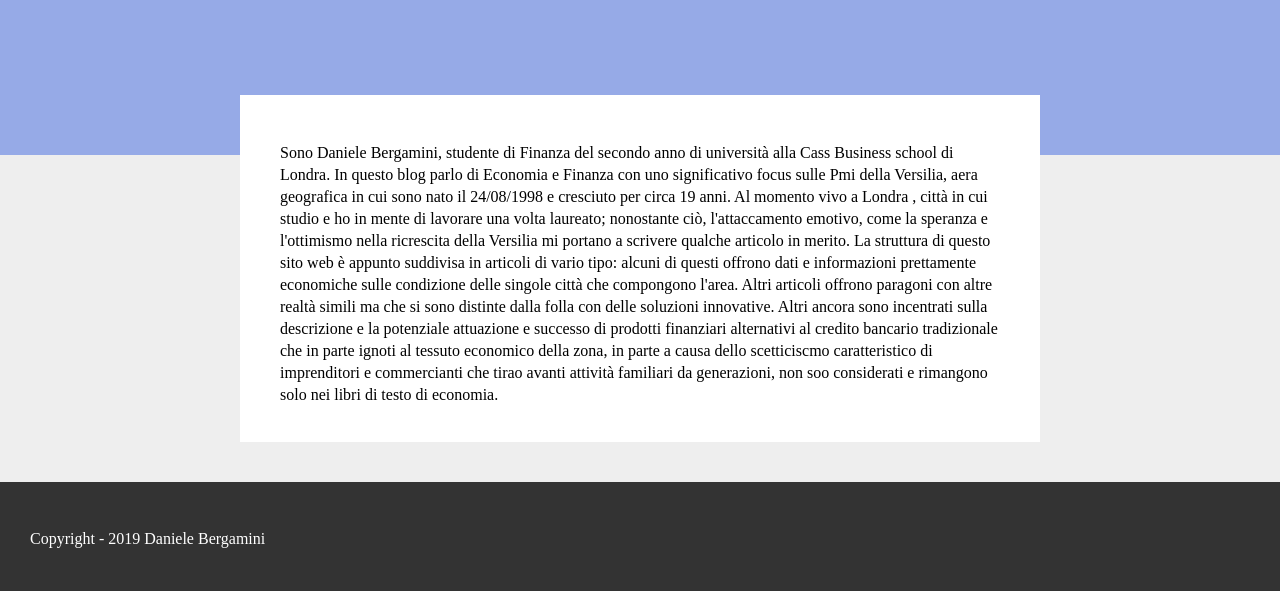
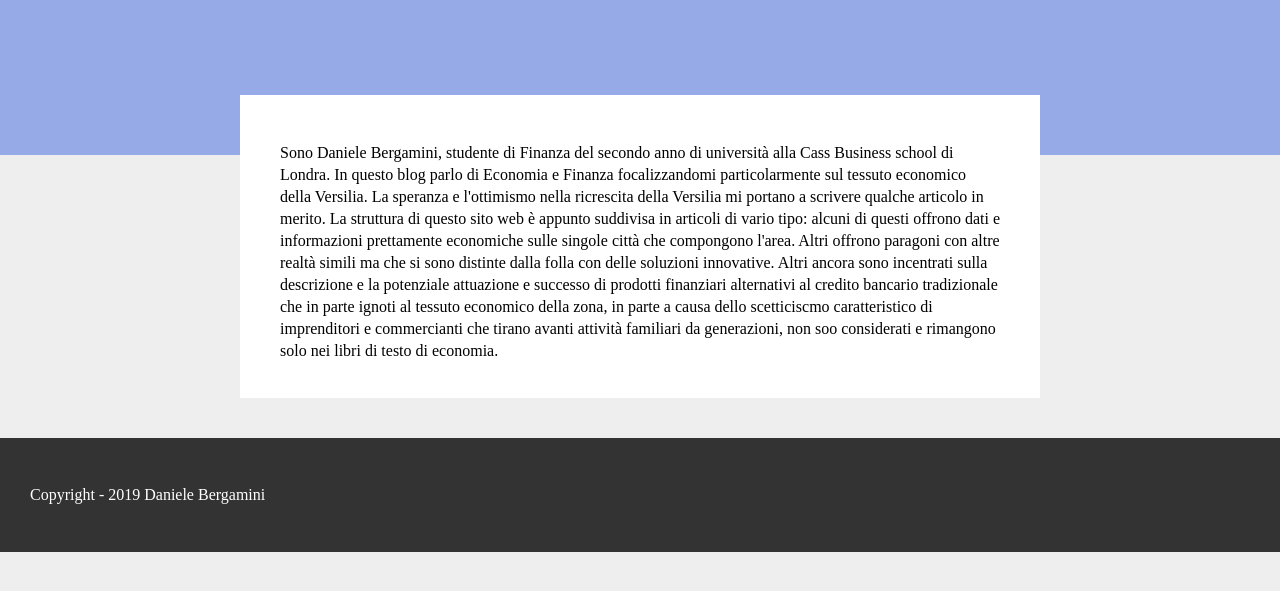
Before and after one commit to Daniberga/thenewfinance, a plain HTML site: page presentazione.html in a window 1280 px wide. Shown: the part 303-894 px from the top of the page. After the commit the page ends 855 px from the top, so only its background shows below. Drawn offline with nearby package versions, Linux system fonts and the light colour scheme.

Commit message:
Update presentazione.html

```diff
--- a/presentazione.html
+++ b/presentazione.html
@@ -42,8 +42,7 @@
 	<article class="panel">
 		<div class="panel__copy">
 			<h2 class="panel__copy__title"></h2>
-			<p>Sono Daniele Bergamini, studente di Finanza del secondo anno di università alla Cass Business school di Londra. In questo blog parlo di Economia e Finanza con uno significativo focus sulle Pmi della Versilia, aera geografica in cui sono nato il 24/08/1998 e cresciuto per circa 19 anni. Al momento vivo a Londra
-				, città in cui studio e ho in mente di lavorare una volta laureato; nonostante ciò, l'attaccamento emotivo, come la speranza e l'ottimismo nella ricrescita della Versilia mi portano a scrivere qualche articolo in merito. La struttura di questo sito web è appunto suddivisa in articoli di vario tipo: alcuni di questi offrono dati e informazioni prettamente economiche sulle condizione delle singole città che compongono l'area. Altri articoli offrono paragoni con altre realtà simili ma che si sono distinte dalla folla con delle soluzioni innovative. Altri ancora sono incentrati sulla descrizione e la potenziale attuazione e successo di prodotti finanziari alternativi al credito bancario tradizionale che in parte ignoti al tessuto economico della zona, in parte a causa dello scetticiscmo caratteristico di imprenditori e commercianti che tirao avanti attività familiari da generazioni, non soo considerati e rimangono solo nei libri di testo di economia.
+			<p>Sono Daniele Bergamini, studente di Finanza del secondo anno di università alla Cass Business school di Londra. In questo blog parlo di Economia e Finanza focalizzandomi particolarmente sul tessuto economico della Versilia. La speranza e l'ottimismo nella ricrescita della Versilia mi portano a scrivere qualche articolo in merito. La struttura di questo sito web è appunto suddivisa in articoli di vario tipo: alcuni di questi offrono dati e informazioni prettamente economiche sulle singole città che compongono l'area. Altri offrono paragoni con altre realtà simili ma che si sono distinte dalla folla con delle soluzioni innovative. Altri ancora sono incentrati sulla descrizione e la potenziale attuazione e successo di prodotti finanziari alternativi al credito bancario tradizionale che in parte ignoti al tessuto economico della zona, in parte a causa dello scetticiscmo caratteristico di imprenditori e commercianti che tirano avanti attività familiari da generazioni, non soo considerati e rimangono solo nei libri di testo di economia.
 			</p>
 		</div>
 	</article>
```
